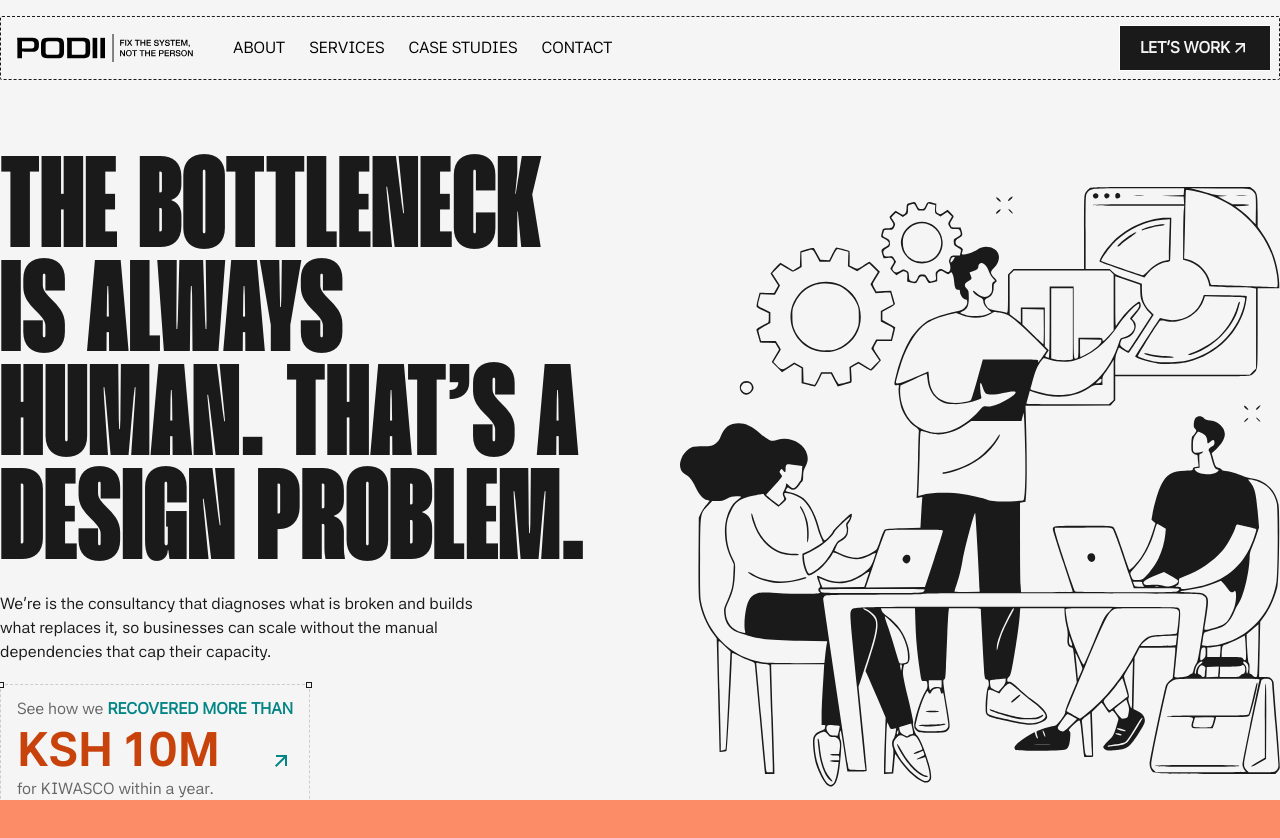
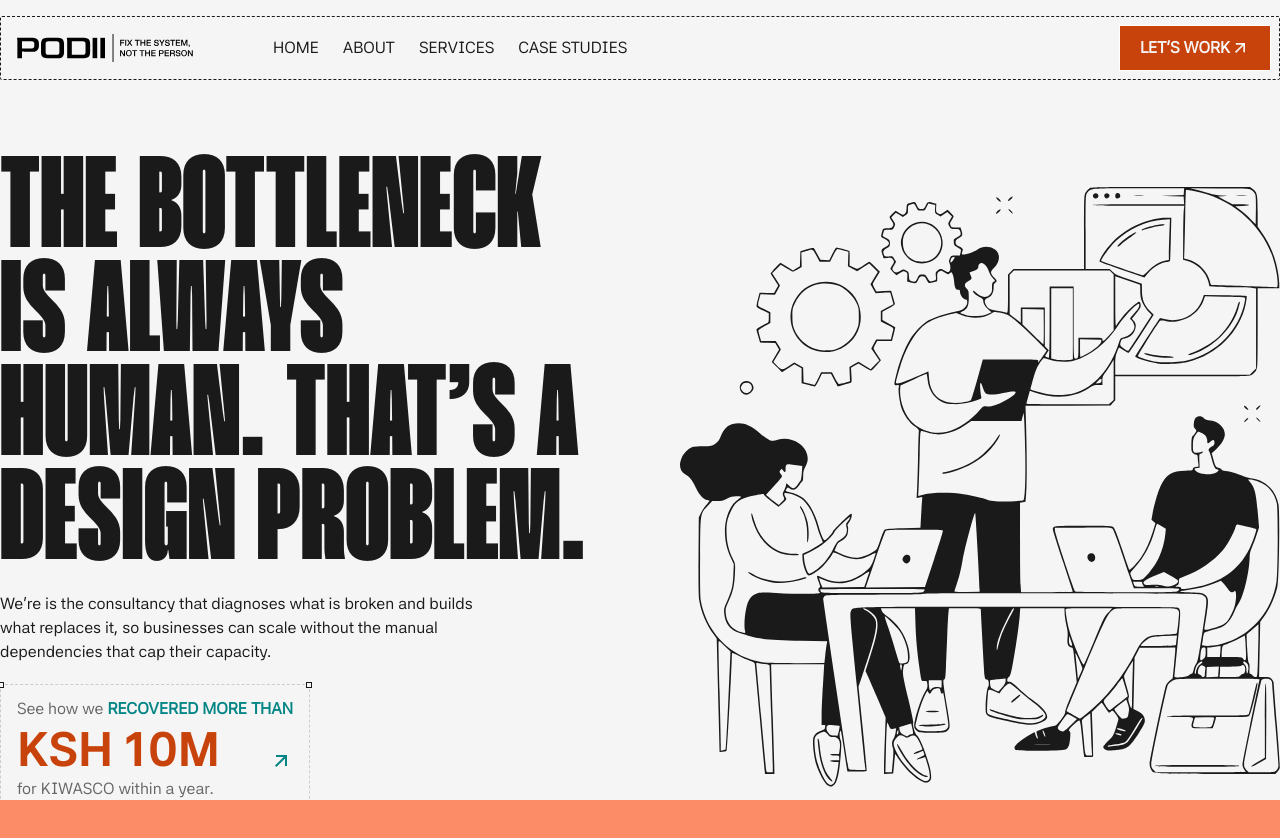
Before and after one commit to Podiihq/2026_podii_website, a React (Vite) app: page / in a window 1280 px wide. Shown: the top 838 px of the page. Built offline with nearby package versions, Linux system fonts and the light colour scheme.

Commit message:
Hambuger menu on mobile

```diff
--- a/src/components/NavBar.jsx
+++ b/src/components/NavBar.jsx
@@ -1,27 +1,29 @@
 import React, { useEffect, useState } from 'react'
-import LogoBlack from "../assets/images/logo/Wide_Logo_black_noIcon_noBg.svg"
-import LogoWhite from "../assets/images/logo/Wide_Logo_white_noIcon_noBg.svg"
+import LogoBlackWide from "../assets/images/logo/Wide_Logo_black_noIcon_noBg.svg"
+import LogoWhiteWide from "../assets/images/logo/Wide_Logo_white_noIcon_noBg.svg"
+import LogoBlackStandard from "../assets/images/logo/logo_black_nobackground.svg"
+import LogoWhiteStandard from "../assets/images/logo/Standard_logo_white_nobackground.svg"
 import { ButtonComponent } from './ButtonComponent'
 import Drawer from './DrawerComponent';
 import { Link } from 'react-router';
 import { BorderConers } from './BorderConers';
-
+import { motion, AnimatePresence } from "framer-motion";
+import { RiArrowRightUpLine } from 'react-icons/ri'
 
 const navigation = [
-    { label: "About", href: "#about" },
-    { label: "Services", href: "#services" },
-    { label: "Case Studies", href: "#case-studies" },
-    { label: "Contact", href: "#contact" }
+    { label: "Home", href: "#" },
+    { label: "About", href: "#" },
+    { label: "Services", href: "#" },
+    { label: "Case Studies", href: "#" },
 ];
 
 const NavBar = ({ targetSectionRef }) => {
     const [isInSection, setIsInSection] = useState(false);
+    const [isMenuOpen, setIsMenuOpen] = useState(false);
 
     useEffect(() => {
         const observer = new IntersectionObserver(
-            ([entry]) => {
-                setIsInSection(entry.isIntersecting);
-            },
+            ([entry]) => setIsInSection(entry.isIntersecting),
             { threshold: 0.1 }
         );
 
@@ -34,38 +36,114 @@ const NavBar = ({ targetSectionRef }) => {
                 observer.unobserve(targetSectionRef.current);
             }
         };
-
     }, []);
 
     return (
         <section className="relative">
-            <header className="sticky top-0 mx-auto w-full max-w-7xl px-4 lg:px-0">
+            <header className="sticky top-0 mx-auto w-full max-w-7xl px-4 lg:px-0 z-50">
                 <div
-                    className={`rounded-xs flex items-center gap-4 justify-between pl-4 pr-2 py-2 backdrop-blur transition-all duration-300
-                    ${isInSection ? "text-black bg-[#f5f5f5] border border-[#1a1a1a] border-dashed" : "bg-[#1a1a1a]  text-[#F5F5F5]"}`}>
-                    <div className='flex items-center gap-10'>
-                        <Link to="" className="">
-                            {isInSection ? <img src={LogoBlack} alt="" className="w-44" /> : <img src={LogoWhite} alt="" className="w-44" />}
+                    className={`rounded-xs w-full flex items-center justify-between pl-4 pr-2 py-2 backdrop-blur transition-all duration-300
+                    ${isInSection
+                            ? "text-[#1a1a1a] bg-[#f5f5f5] border border-[#1a1a1a] border-dashed"
+                            : "bg-[#1a1a1a] text-[#F5F5F5] border border-[#1a1a1a]"
+                        }`}
+                >
+                    <div className="flex items-center gap-20">
+                        <Link to="/">
+                            {isInSection ? (
+                                <img src={LogoBlackWide} alt="" className="w-44" />
+                            ) : (
+                                <img src={LogoWhiteWide} alt="" className="w-44" />
+                            )}
                         </Link>
+
+                        {/* DESKTOP NAV */}
                         <nav className="hidden items-center gap-6 lg:flex">
-                            {navigation.map((item) => (
-                                <a
-                                    key={item.href}
-                                    href={item.href}
+                            {navigation.map((item, index) => (
+                                <Link
+                                    key={index}
+                                    to={item.href}
                                     className={`uppercase transition-colors duration-300
-                                ${isInSection ? "hover:text-[#1a1a1a]" : "hover:text-[#ccc]"}`}
+                                    ${isInSection
+                                            ? "hover:text-[#C8420B]"
+                                            : "hover:text-[#C8420B]"
+                                        }`}
                                 >
                                     {item.label}
-                                </a>
+                                </Link>
                             ))}
                         </nav>
                     </div>
-                    <ButtonComponent
-                        buttonClass={`text-xs lg:text-base ${isInSection ? "text-[#F5F5F5] bg-[#1a1a1a] border border-white hover:shadow-[4px_4px_0px_black]" : "bg-[#C8420B] text-[F5F5F5] hover:shadow-[4px_4px_0px_white]"}`}
-                        title="Let's Work"
-                    />
+
+                    <div className='flex items-center'>
+                        <ButtonComponent
+                            buttonClass={`hidden lg:flex ${isInSection
+                                ? "text-[#F5F5F5] bg-[#C8420B] border border-white hover:shadow-[4px_4px_0px_black]"
+                                : "bg-[#C8420B] text-[F5F5F5] border border-[#C8420B] hover:shadow-[4px_4px_0px_white]"}`}
+                            title="Let's Work" />
+
+                        <button
+                            className="lg:hidden text-xl uppercase flex items-center gap-2 active:bg-[#303030]"
+                            onClick={() => setIsMenuOpen(true)}
+                        >
+
+                            Menu
+                            <div className='space-y-1'>
+                                <div className={`w-6.5 h-1  ${isInSection ? "bg-[#1A1A1A]" : "bg-[#F5F5F5]"}`} />
+                                <div className={`w-6.5 h-1  ${isInSection ? "bg-[#1A1A1A]" : "bg-[#F5F5F5]"}`} />
+                            </div>
+                        </button>
+                    </div>
                 </div>
             </header>
+
+            {/* Mobile Menu */}
+            <AnimatePresence>
+                {isMenuOpen && (
+                    <motion.div
+                        initial={{ x: "100%" }}
+                        animate={{ x: 0 }}
+                        exit={{ x: "100%" }}
+                        transition={{
+                            duration: 0.4,
+                            ease: [0.76, 0, 0.24, 1]
+                        }}
+                        className="fixed px-4 pt-30 pb-10 inset-0 bg-[#1A1A1A] text-white flex flex-col items-center justify-center z-50"
+                    >
+                        <div className='absolute top-7 left-4'>
+                            <img src={LogoWhiteWide} alt="" className="w-44" />
+                        </div>
+
+                        <button
+                            className="absolute top-6 right-4 flex gap-2 items-center uppercase text-xl"
+                            onClick={() => setIsMenuOpen(false)}
+                        >
+                            Close
+                            <span className='text-3xl'>✕</span>
+                        </button>
+
+                        {navigation.map((item, index) => (
+                            <Link
+                                key={index}
+                                className='w-full'
+                                to={item.href}
+                                onClick={() => setIsMenuOpen(false)}>
+                                <div className='uppercase text-3xl w-full py-4 border-b border-dashed border-[#3D3D3D] flex justify-between'>
+                                    {item.label}
+                                    <RiArrowRightUpLine className='text-xl' />
+                                </div>
+                            </Link>
+                        ))}
+                        <div className='flex-1' />
+                        <Link className='w-full'>
+                            <div className='w-full bg-[#C8420B] py-5 flex justify-center items-end'>
+                                <p className='uppercase text-xl leading-none text-center'>Lets Work</p>
+                                <RiArrowRightUpLine className='text-xl' />
+                            </div>
+                        </Link>
+                    </motion.div>
+                )}
+            </AnimatePresence>
         </section>
     );
 };
```
Also changed, not shown: src/assets/images/logo/Standard_logo_white_nobackground.svg (added).
